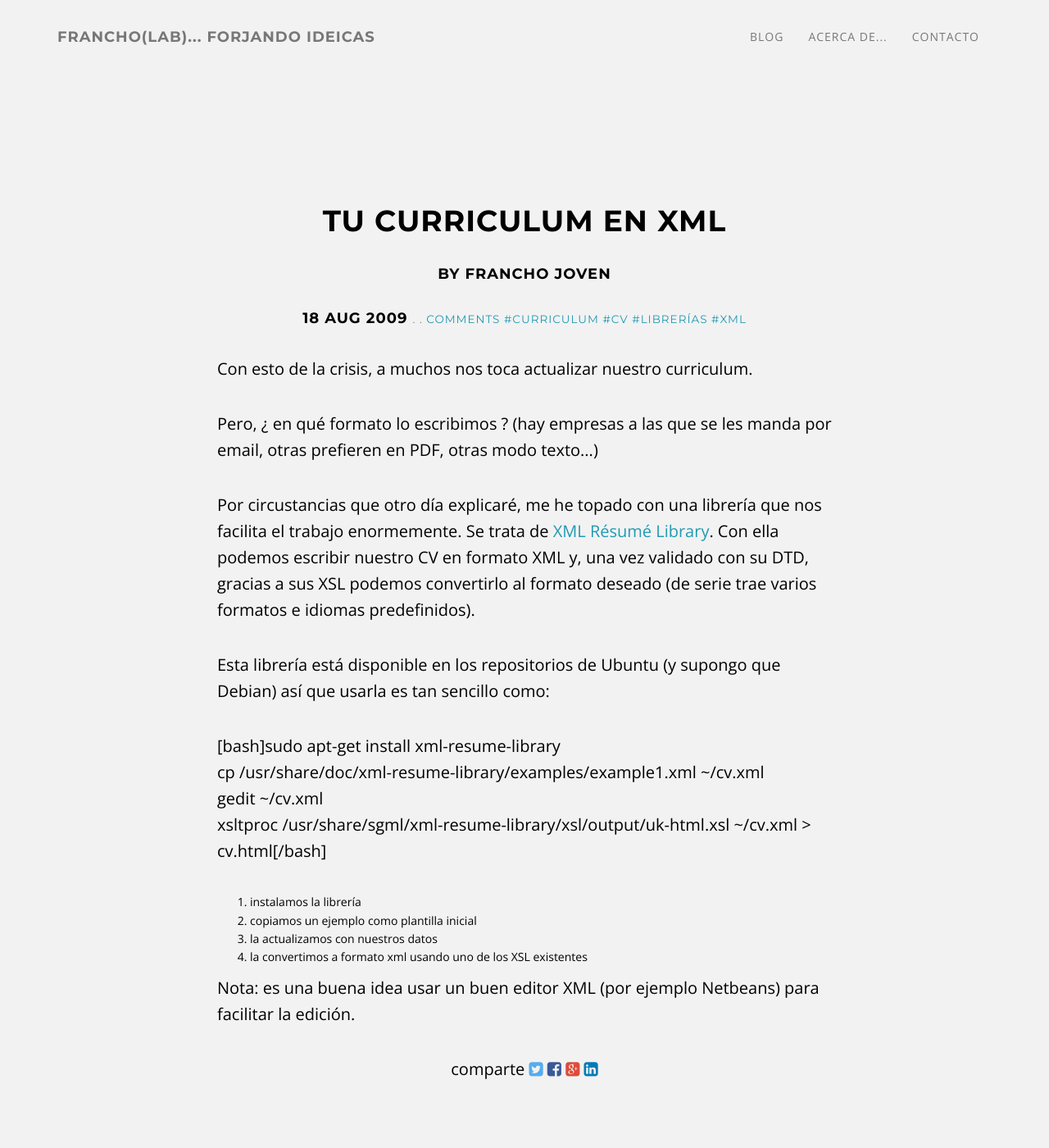
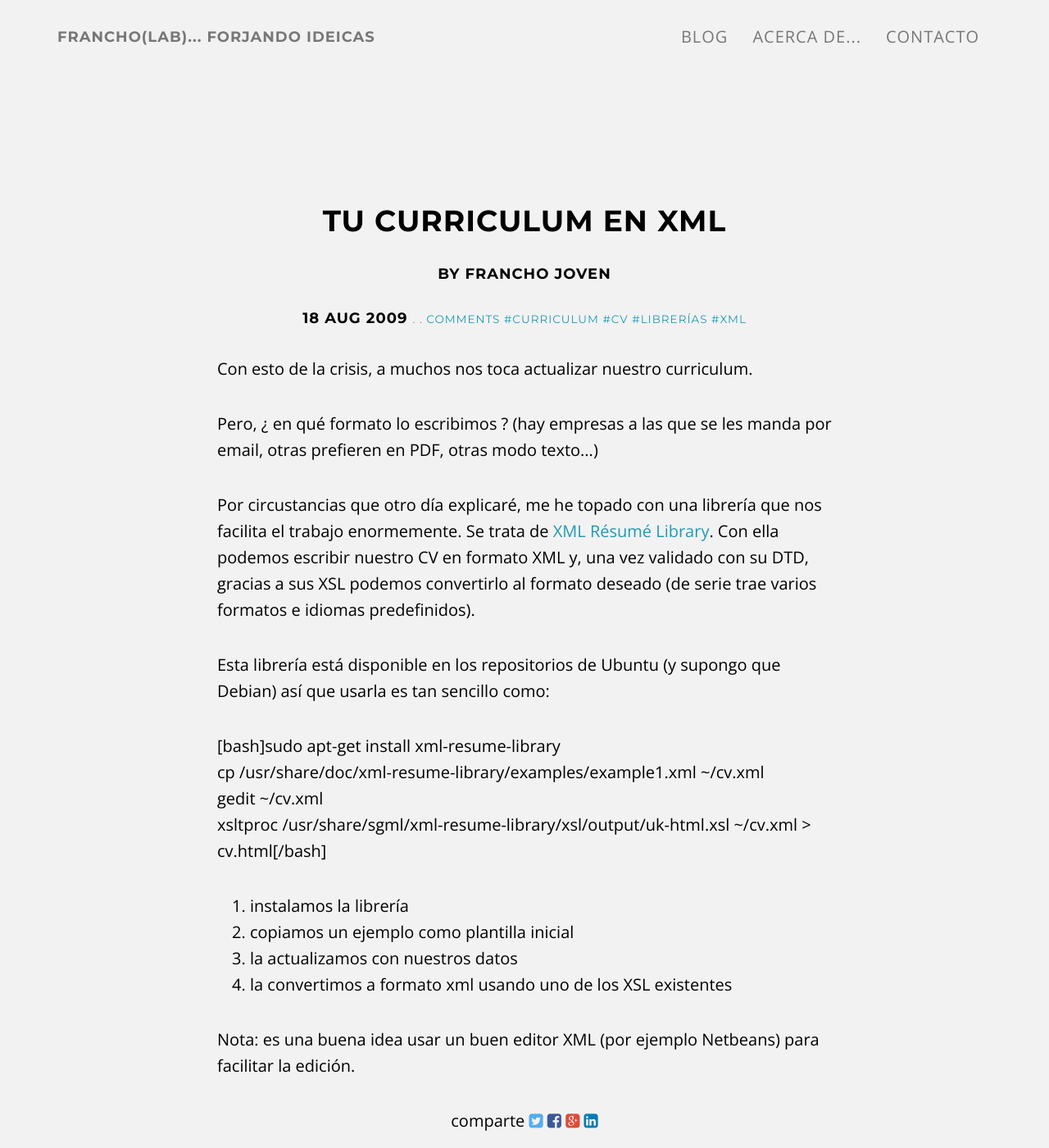
Before and after one commit to francho/francho.github.io, a Jekyll site: the page built from _posts/2009-08-18-tu-curriculum-en-xml.html, in a window 1280 px wide and 1400 px high. Shown: the whole window at 82% size. Built offline with Jekyll 4.4.1, drawn with Linux system fonts in a browser that asks for light colours; comment, search, counter and statistics services are not loaded.

Commit message:
Update list style

```diff
--- a/_sass/_francho.scss
+++ b/_sass/_francho.scss
@@ -43,7 +43,13 @@ p {
 }
 
 @media(min-width: 767px) {
-  p {
+  p, ul {
+    margin: 0 0 35px;
+    font-size: 20px;
+    line-height: 1.6;
+  }
+
+  ul, ol, dl {
     margin: 0 0 35px;
     font-size: 20px;
     line-height: 1.6;
```
